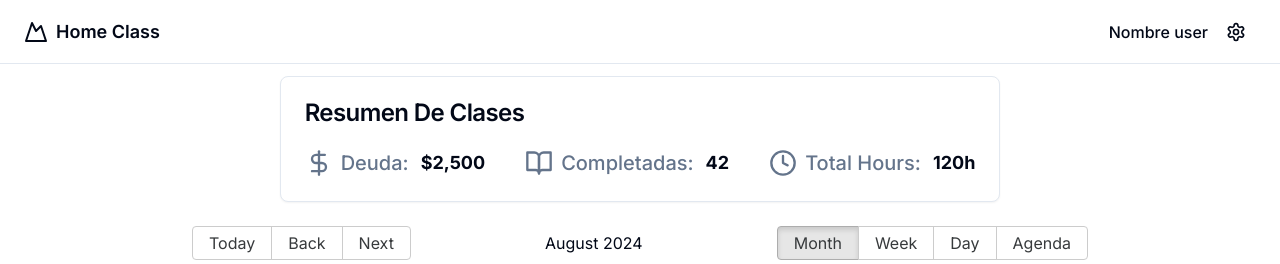
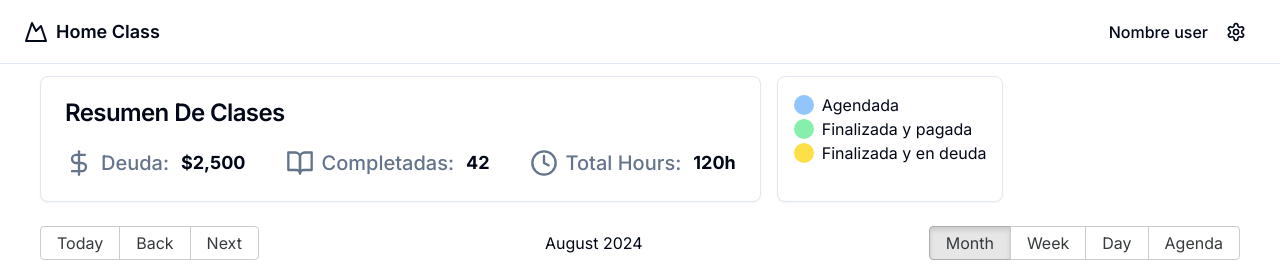
Before and after one commit to danielmiranda0099/home-click-class-parcelador, a Next.js app: page /student/1 in a window 1280 px wide. Shown: the top 264 px of the page. Built offline with nearby package versions, Linux system fonts and the light colour scheme; no server answers; the database is empty.

Commit message:
[ADD] Card Status Legend Lesson

```diff
--- a/src/app/(admin)/dashboard/[id]/page.jsx
+++ b/src/app/(admin)/dashboard/[id]/page.jsx
@@ -1,11 +1,13 @@
 "use client";
 
-import { CalendarUI } from "@/components";
+import { CalendarUI, CardStatusLegendLesson } from "@/components";
 
 export default function DashboardPage() {
   return (
     <>
-      <h1 className="text-2xl font-semibold">Welcome to the Admin Dashboard</h1>
+      <section className="mb-4">
+        <CardStatusLegendLesson rol="admin" />
+      </section>
 
       <CalendarUI rol="admin" />
     </>
--- a/src/app/(admin)/layout.jsx
+++ b/src/app/(admin)/layout.jsx
@@ -61,7 +61,7 @@ export default function RootLayout({ children }) {
       </header>
       <div className="flex h-screen">
         {/* Sidebar */}
-        <aside className="hidden w-64 bg-white shadow-md lg:block">
+        <aside className="hidden w-48 bg-white shadow-md lg:block">
           <div className="flex h-full flex-col">
             <div className="p-4">
               <ButtonCreateNewClass />
@@ -104,7 +104,7 @@ export default function RootLayout({ children }) {
         {/* Main Content */}
         <div className="flex flex-1 flex-col">
           {/* Page Content */}
-          <main className="flex-1 overflow-y-auto p-6">{children}</main>
+          <main className="flex-1 overflow-y-auto p-2">{children}</main>
         </div>
       </div>
     </>
--- a/src/app/(other-accounts)/student/[id]/page.jsx
+++ b/src/app/(other-accounts)/student/[id]/page.jsx
@@ -1,6 +1,7 @@
 import {
   CalendarUI,
   CardOverView,
+  CardStatusLegendLesson,
   CardUpcomingLesson,
   FormConfirmClass,
 } from "@/components";
@@ -9,11 +10,12 @@ export default function StudentsPage() {
   return (
     <>
       <FormConfirmClass />
-      <section className="px-48 py-3 flex flex-row gap-4 justify-around">
+      <section className="px-10 py-3 flex flex-row justify-start gap-4">
         <CardOverView />
+        <CardStatusLegendLesson rol="student" />
       </section>
 
-      <section className="px-48 py-3">
+      <section className="px-10 py-3">
         <CalendarUI rol="student" />
       </section>
     </>
--- a/src/app/(other-accounts)/teacher/[id]/page.jsx
+++ b/src/app/(other-accounts)/teacher/[id]/page.jsx
@@ -1,13 +1,19 @@
-import { CalendarUI, CardOverView, CardUpcomingLesson } from "@/components";
+import {
+  CalendarUI,
+  CardOverView,
+  Card,
+  CardStatusLegendLesson,
+} from "@/components";
 
 export default async function TeacherPage() {
   return (
     <>
-      <section className="px-48 py-3 flex flex-row gap-4 justify-around">
+      <section className="px-10 py-3 flex flex-row justify-start gap-4">
         <CardOverView />
+        <CardStatusLegendLesson rol="teacher" />
       </section>
 
-      <section className="px-48 py-3">
+      <section className="px-10 py-3">
         <CalendarUI rol="teacher" />
       </section>
     </>
--- /dev/null
+++ b/src/components/CardStatusLegendLesson.jsx
@@ -0,0 +1,60 @@
+import { Card, CardContent } from "./ui/card";
+
+export function CardStatusLegendLesson({ rol }) {
+  return (
+    <Card className="w-[fit-content]">
+      <CardContent className="p-4">
+        <div className="flex flex-row gap-2 justify-start items-center">
+          <div className="bg-blue-300 w-5 h-5 rounded-full"></div>
+          <span>Agendada</span>
+        </div>
+
+        <div className="flex flex-row gap-2 justify-start items-center">
+          <div className="bg-green-300 w-5 h-5 rounded-full"></div>
+          <span>
+            {rol === "student"
+              ? "Finalizada y pagada"
+              : rol === "teacher"
+                ? "Registrada y pagada"
+                : rol === "admin"
+                  ? "Pago Realizado Al Profesor - Pago Realizado Por Estudiante"
+                  : "UNKNOW"}
+          </span>
+        </div>
+
+        {rol !== "teacher" && (
+          <div className="flex flex-row gap-2 justify-start items-center">
+            <div className="bg-yellow-300 w-5 h-5 rounded-full"></div>
+            <span>
+              {rol === "student"
+                ? "Finalizada y en deuda"
+                : rol === "admin"
+                  ? "Finalizada y pendiente pago del estudiante"
+                  : "UNKNOW"}
+            </span>
+          </div>
+        )}
+
+        {rol !== "student" && (
+          <div className="flex flex-row gap-2 justify-start items-center">
+            <div className="bg-orange-300 w-5 h-5 rounded-full"></div>
+            <span>
+              {rol === "teacher"
+                ? "Registrada y pendiente de pago"
+                : rol === "admin"
+                  ? "Registrada y pendiente de pago al profesor"
+                  : "UNKNOW"}
+            </span>
+          </div>
+        )}
+
+        {rol !== "student" && (
+          <div className="flex flex-row gap-2 justify-start items-center">
+            <div className="bg-purple-300 w-5 h-5 rounded-full"></div>
+            <span>Clase confirmada</span>
+          </div>
+        )}
+      </CardContent>
+    </Card>
+  );
+}
--- a/src/components/index.js
+++ b/src/components/index.js
@@ -6,3 +6,4 @@ export * from "./Calendar";
 export * from "./ButtonCreateNewClass";
 export * from "./FormConfirmClass";
 export * from "./InputSearch";
+export * from "./CardStatusLegendLesson";
```
